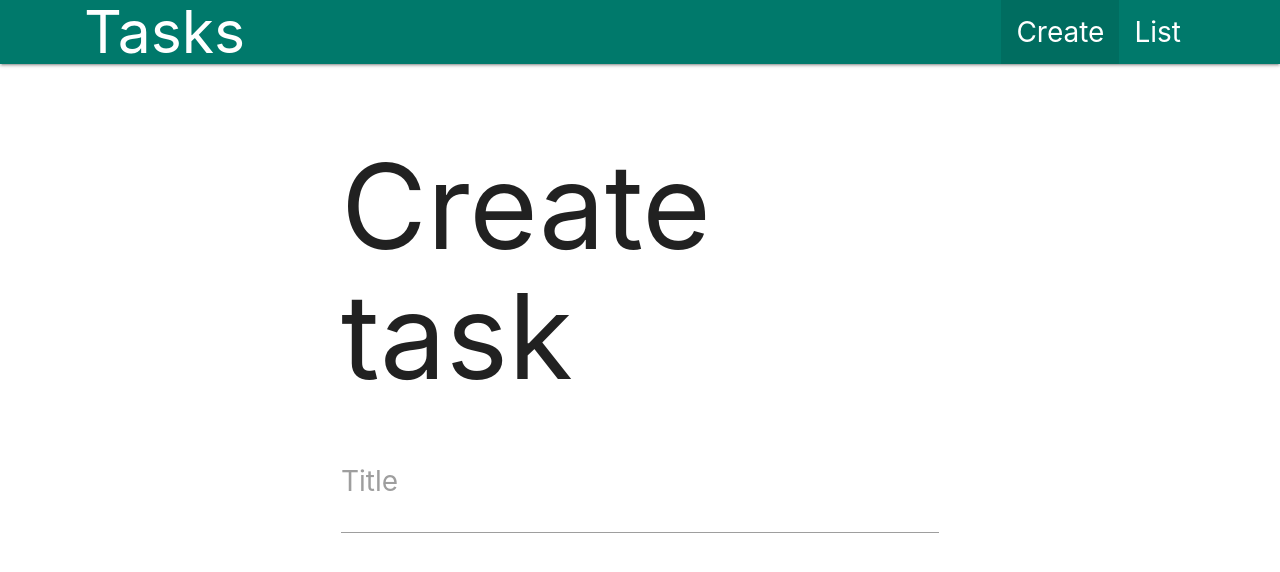
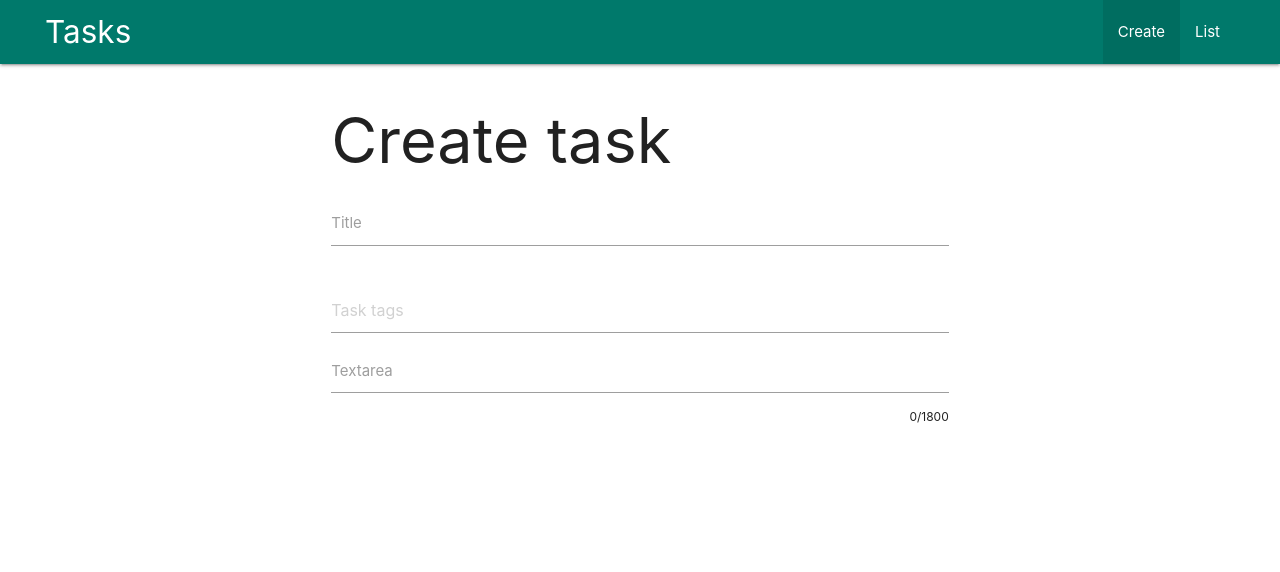
Before and after one commit to AnnaBerk/TaskList, a Vue app: page / in a window 1280 px wide. Shown: the top 572 px of the page. Built offline with nearby package versions, Linux system fonts and the light colour scheme.

Commit message:
add textarea und symbol counter

```diff
--- a/public/index.html
+++ b/public/index.html
@@ -5,6 +5,7 @@
     <meta http-equiv="X-UA-Compatible" content="IE=edge">
     <meta name="viewport" content="width=device-width,initial-scale=1.0">
     <link rel="icon" href="<%= BASE_URL %>favicon.ico">
+    <link href="https://fonts.googleapis.com/icon?family=Material+Icons" rel="stylesheet">
     <title>task-list</title>
   </head>
   <body>
--- a/src/App.vue
+++ b/src/App.vue
@@ -18,6 +18,6 @@ export default {
 <style lang="scss">
 @import "~materialize-css/dist/css/materialize.min.css";
 html{
-font-size: 28px;
+
 }
 </style>
--- a/src/views/Create.vue
+++ b/src/views/Create.vue
@@ -4,8 +4,15 @@
       <h1>Create task</h1>
       <form>
          <div class="input-field">
-          <input  id="title" type="text" class="validate" required>
+          <input v-model="title" id="title" type="text" class="validate" required>
           <label for="title">Title</label>
+          <span class="helper-text" data-error="Title is requiered" ></span>
+        </div>
+        <div class="chips" ref="chips"></div>
+         <div class="input-field ">
+          <textarea v-model="description" id="description" class="materialize-textarea"></textarea>
+          <label for="textarea1">Textarea</label>
+          <span class="character-counter" style="float: right; font-size: 12px;">{{description.length}}/1800</span>
         </div>
       </form>
     </div>
@@ -18,8 +25,17 @@
 
 export default {
   name: 'create',
-  components: {
+  data:()=>({
+    description:'',
+    title:''
+  }),
+  mounted(){
+    // eslint-disable-next-line no-undef
+    M.Chips.init(this.$refs.chips, {
+      placeholder:'Task tags'
+    })
 
   }
+
 }
 </script>
```
